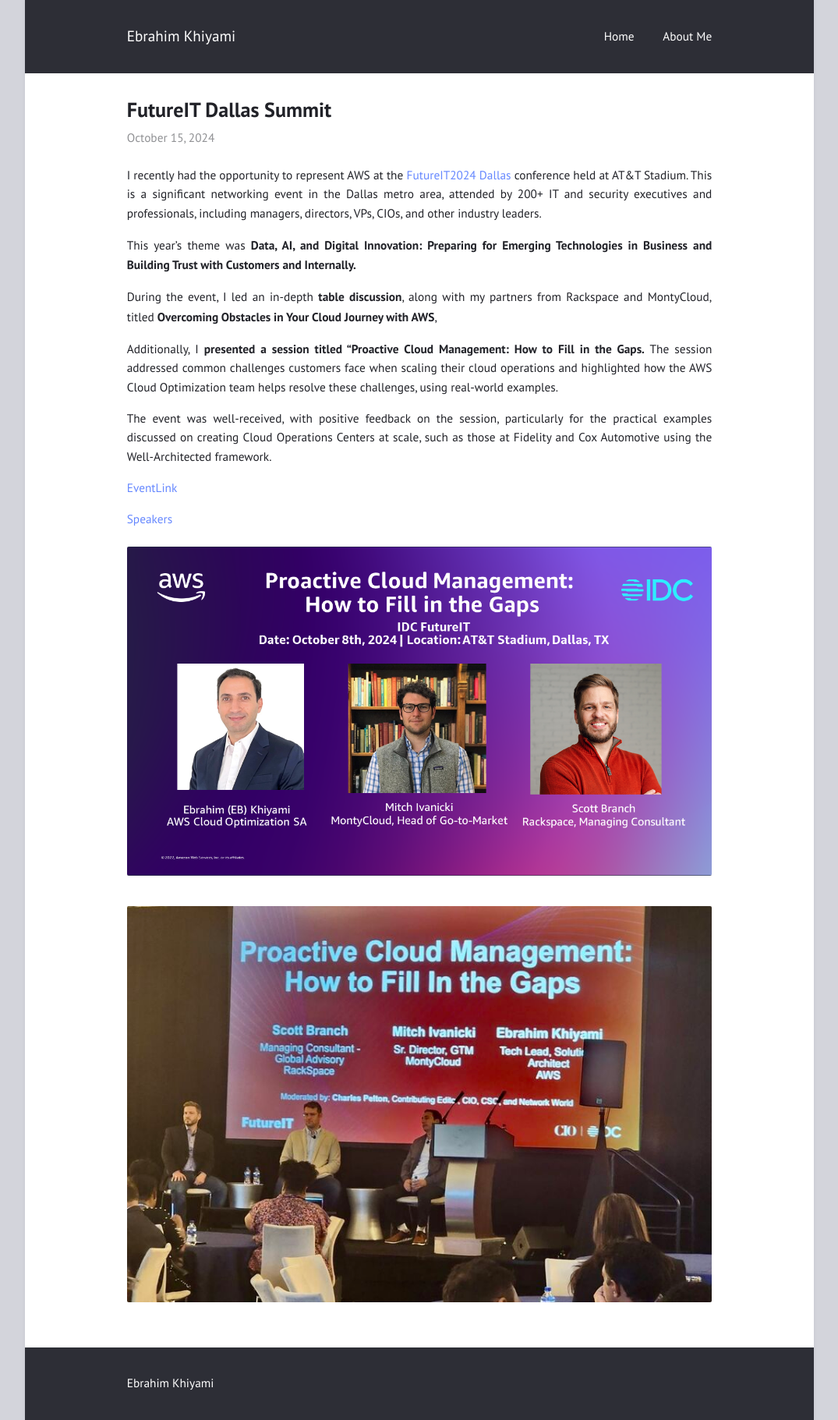
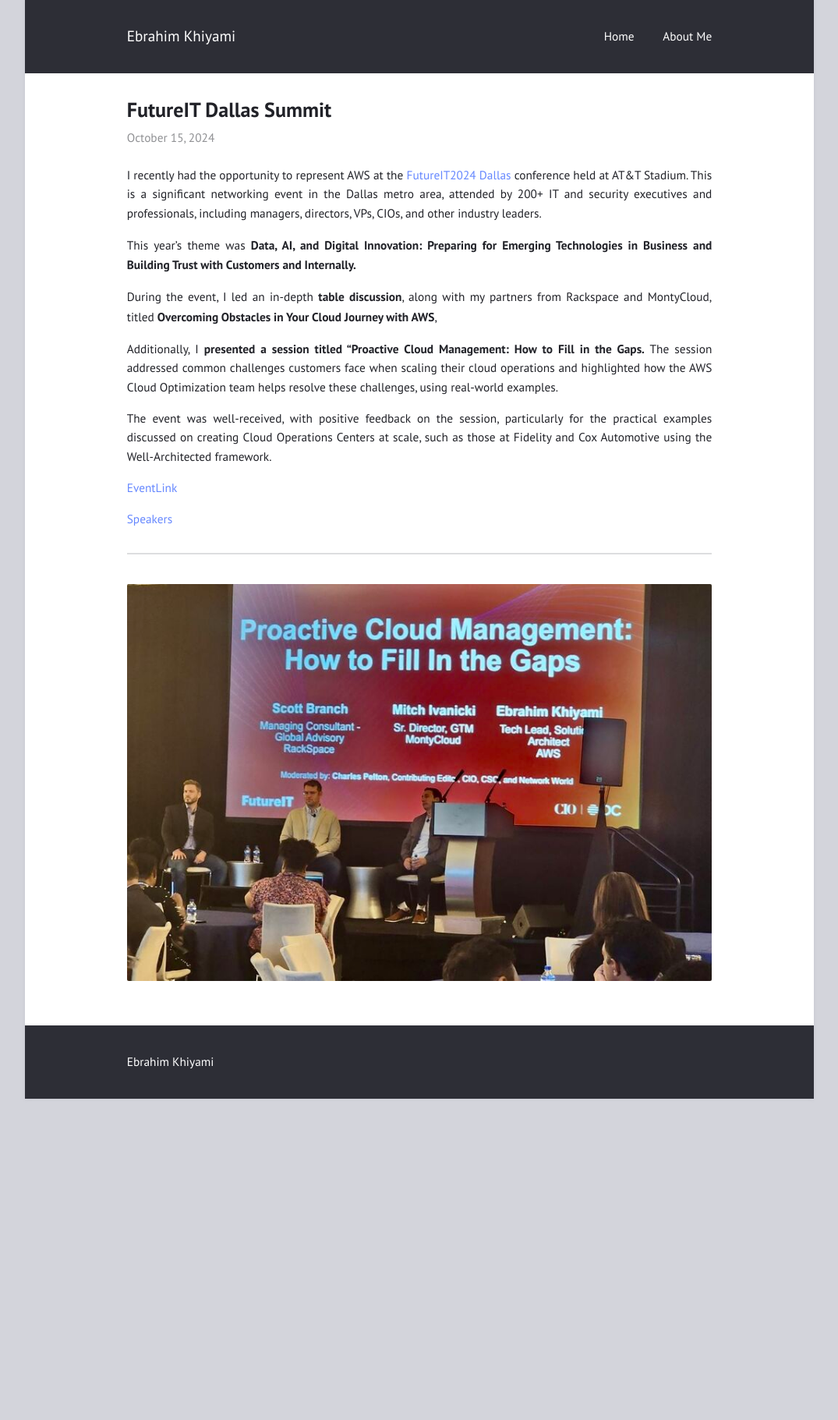
Before and after one commit to ekhiyami/ekhiyami.github.io, a Jekyll site: the page built from _posts/2024-10-15-idc-dallas.md, in a window 1280 px wide. Shown: the whole page at 78% size, without its empty margins (102-1177 px from the left). Built offline with Jekyll 4.4.1, drawn with Linux system fonts in a browser that asks for light colours; after the commit the page ends 1409 px from its top, so only the background shows below that.

Commit message:
Update 2024-10-15-idc-dallas.md

```diff
--- a/_posts/2024-10-15-idc-dallas.md
+++ b/_posts/2024-10-15-idc-dallas.md
@@ -20,9 +20,7 @@
 
 [Speakers](https://event.ciofutureit.com/futureit-dallas/futureit-dallas-2024-meet-our-expert-speakers/)
 
-
-
-![idc1](/assets/idc1.png)
+---
 
 
 ![idc2](/assets/idc2.jpeg)
```
